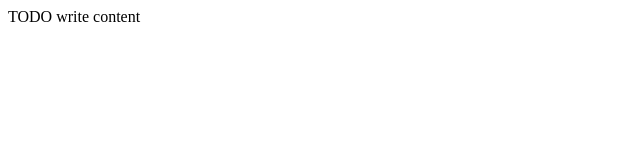
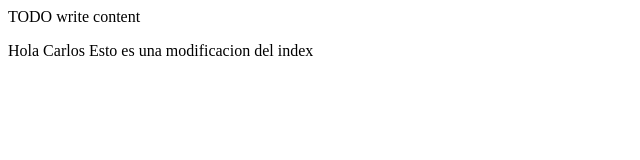
Before and after one commit to kapikes/practicando, a website: page practicando/public_html/index.html in a window 1280 px wide. Shown: the whole page, without its empty margins (0-640 px from the left). Drawn offline with Linux system fonts and the light colour scheme.

Commit message:
He añadido una linea "p" nueva.....

```diff
--- a/practicando/public_html/index.html
+++ b/practicando/public_html/index.html
@@ -12,5 +12,6 @@ and open the template in the editor.
     </head>
     <body>
         <div>TODO write content</div>
+        <p>Hola Carlos Esto es una modificacion del index</p>
     </body>
 </html>
```
